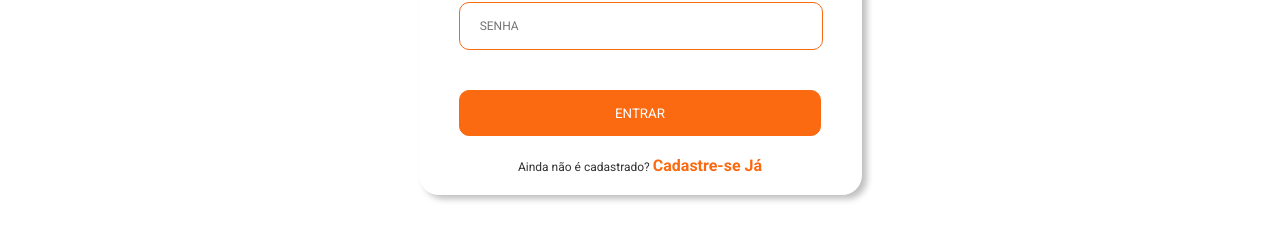
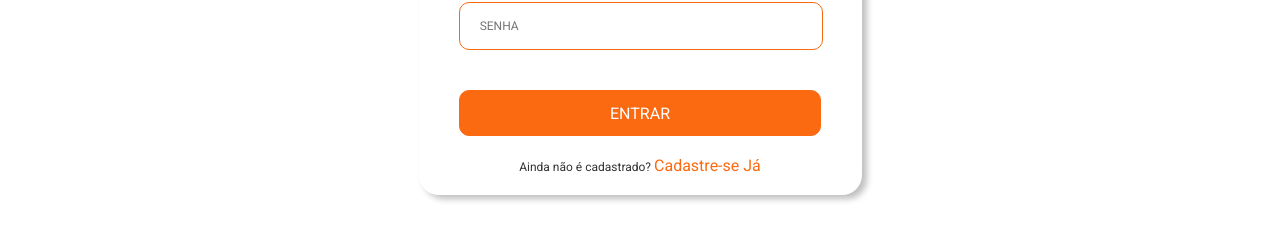
Before and after one commit to matheuslss/inter-pix-node-react, a React (Create React App) app in the folder frontend/: page / in a window 1280 px wide. Shown: the part 529-754 px from the top of the page. Built offline with nearby package versions, Linux system fonts and the light colour scheme.

Commit message:
Ajusta estilos e adiciona novas cores

```diff
--- a/frontend/src/styles/colors.ts
+++ b/frontend/src/styles/colors.ts
@@ -4,4 +4,6 @@ export const colors = {
   TERTIARY: "#E8E8E8",
   BACKGROUND: "#FFF",
   BACKGROUNDLIGHT: "#FBFCFF",
+  RED: "#E72424",
+  GREEN: "#15b138",
 };
--- a/frontend/src/styles/globalStyles.ts
+++ b/frontend/src/styles/globalStyles.ts
@@ -2,9 +2,10 @@ import { createGlobalStyle } from "styled-components";
 
 const GlobalStyle = createGlobalStyle`
     * {
-        font-family: 'Roboto', sans-serif;
         padding: 0;
         margin: 0;
+        font-family: 'Roboto', sans-serif;
+        font-size: 16px;
     }
 
     body {
@@ -18,7 +19,10 @@ const GlobalStyle = createGlobalStyle`
     a {
         text-decoration: none;
         color: ${({ theme }) => theme.colors.primary};
-        font-weight: 700;
+
+        &:hover {
+            filter: opacity(0.8)
+        }
     }
 
     .primary-color {
@@ -28,6 +32,20 @@ const GlobalStyle = createGlobalStyle`
     .font-bold {
         font-weight: 700;
     }
+
+    .h2{
+        font-weight: 500;
+        font-size: 1.5rem;
+        line-height: 28px;
+        color: #000000;
+    }
+
+    .wallet{
+        font-weight: 500;
+        color: ${({ theme }) => theme.colors.primary};
+        font-size: 2.5rem; //40px
+        line-height: 47px;
+    }
 `;
 
 export default GlobalStyle;
--- a/frontend/src/styles/styled.d.ts
+++ b/frontend/src/styles/styled.d.ts
@@ -10,6 +10,8 @@ declare module "styled-components" {
       tertiary: string;
       background: string;
       backgroundLight: string;
+      red: string;
+      green: string;
     };
   }
 }
--- a/frontend/src/styles/theme/index.ts
+++ b/frontend/src/styles/theme/index.ts
@@ -7,5 +7,7 @@ export const theme = {
     tertiary: colors.TERTIARY,
     background: colors.BACKGROUND,
     backgroundLight: colors.BACKGROUNDLIGHT,
+    red: colors.RED,
+    green: colors.GREEN,
   },
 };
```
